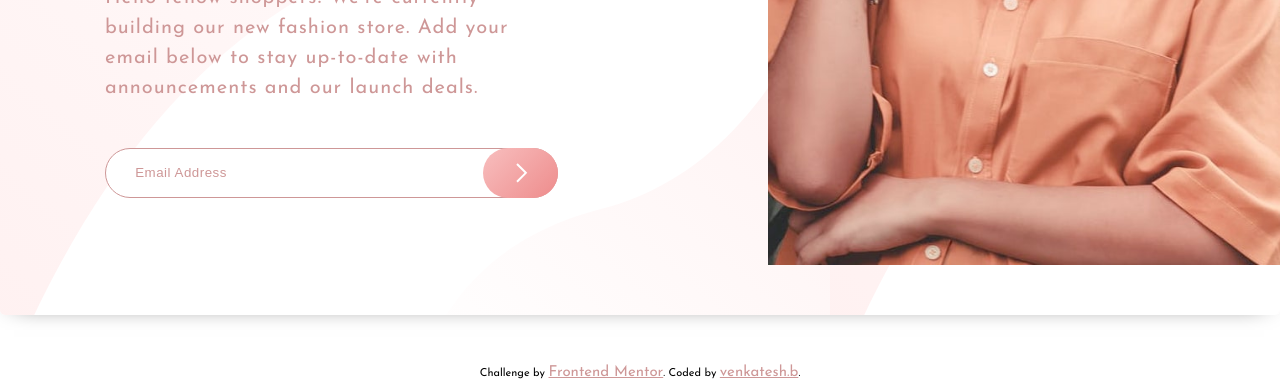
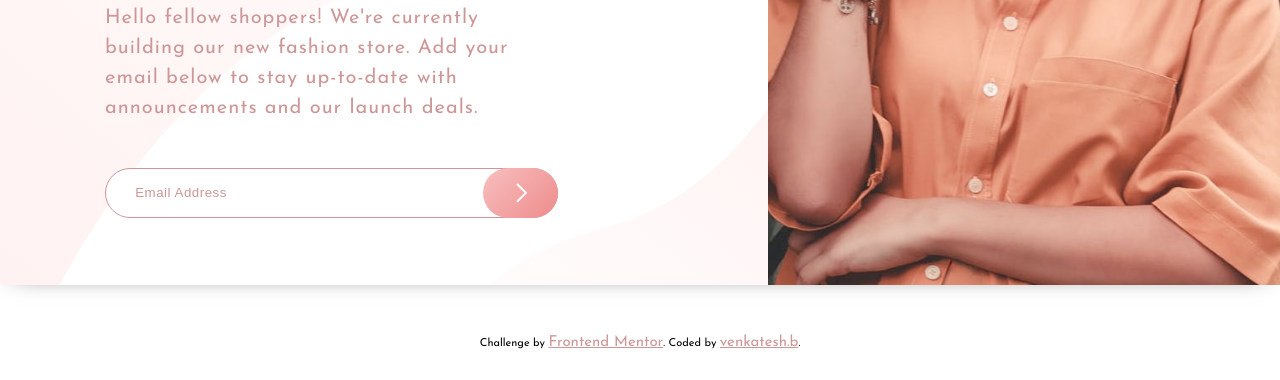
Before and after one commit to venkateshbaddela/base-apparel, a website built with Parcel: page src/index.html in a window 1280 px wide. Shown: the part 456-836 px from the top of the page. After the commit the page ends 806 px from the top, so only its background shows below. Built offline with nearby package versions, Linux system fonts and the light colour scheme.

Commit message:
Update main.scss

```diff
--- a/src/main.scss
+++ b/src/main.scss
@@ -44,7 +44,7 @@ body {
 }
 
 .container {
-  height: 100%;
+
   position: relative;
   background-image: url(../images/bg-pattern-desktop.svg);
   margin: auto;
@@ -54,7 +54,7 @@ body {
     & {
       max-width: 144rem;
       margin: auto;
-      margin-top: 5rem;
+      margin-top: 7rem;
     }
   }
 
@@ -354,7 +354,7 @@ body {
 /* Footer */
 
 .footer {
-  padding-top: 10rem;
+  margin-top: 5rem;
   &__attribution {
     font-size: 11px;
     text-align: center;
```
